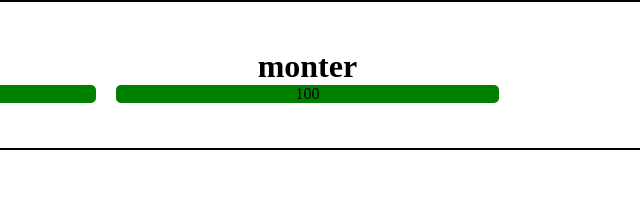
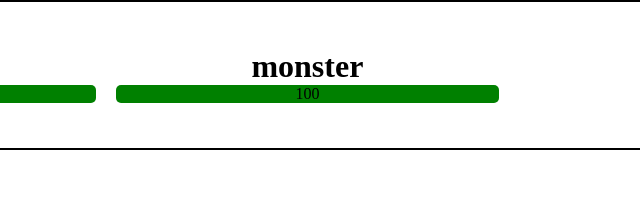
Before and after one commit to romainpro/monster-slayer, a plain HTML site: page index.html in a window 1280 px wide. Shown: the top 197 px of the page, 534-1174 px from the left. Drawn offline with Linux system fonts and the light colour scheme.

Commit message:
add-corestion

```diff
--- a/index.html
+++ b/index.html
@@ -15,7 +15,7 @@
             <span id="lifePointPlayeur">100</span>
         </div>
         <div id="lifeMonster">
-            <h1>monter</h1>
+            <h1>monster</h1>
             <span id="lifePointMonster">100</span>
         </div>
     </div>
```
